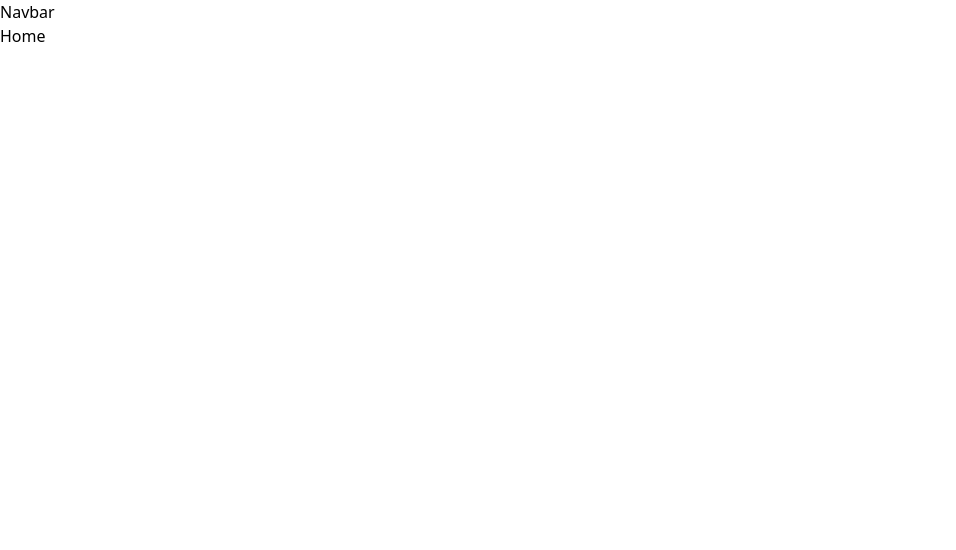
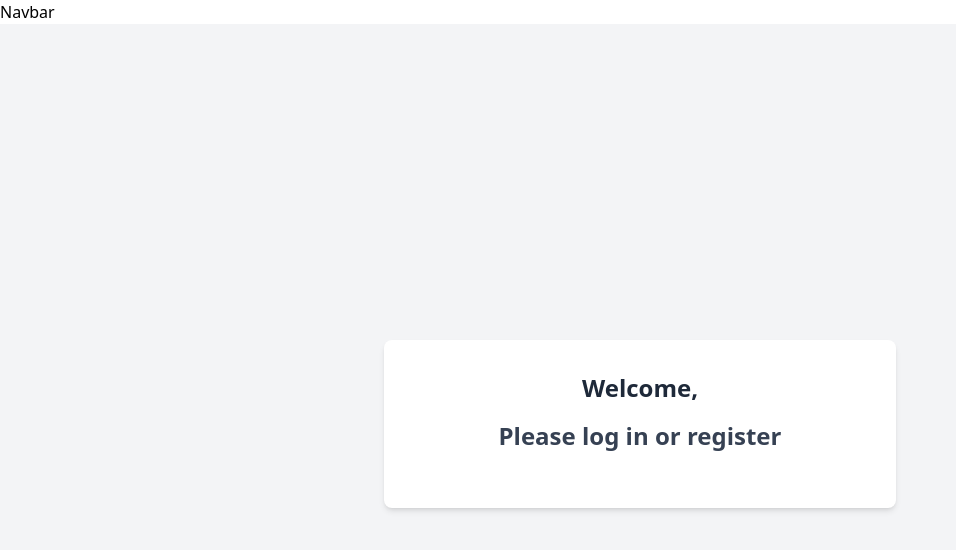
Before and after one commit to SohamPethkar7038/Basic-auth-mern, a React (Vite) app in the folder frontend/: page / in a window 1280 px wide. Shown: the top 550 px of the page, without its empty margins (0-956 px from the left). Built offline with nearby package versions, Linux system fonts and the light colour scheme.

Commit message:
add home page logic

```diff
--- a/frontend/pages/Home.jsx
+++ b/frontend/pages/Home.jsx
@@ -1,8 +1,34 @@
 import React from 'react'
+import { Link } from 'react-router-dom'
 
-const Home = () => {
+const Home = ({user,error}) => {
   return (
-    <div>Home</div>
+    <div className='min-h-screen flex items-center justify-center bg-gray-100'  >
+      <div className='bg-white p-8 rounded-lg shadow-md w-full max-w-lg text-center p-4'>
+        {error && <p className='text-red-500 mb-4 text-sm'>{error}</p>}
+
+        {user ? (
+          <div>
+            <h2 className='text-2xl font-bold mb-4 text-gray-800'>Welcome, {user.userName}</h2>
+            <p className='text-gray-600'>Email: {user.email}</p>
+          </div>
+        ) :(<div>
+           <h2 className='text-2xl font-bold mb-4 text-gray-800'>Welcome, </h2>
+            <p className='text-gray-700 text-2xl font-bold mb-6'>Please log in or register </p>
+            {/* <div>
+              <Link to='/login'>
+              Login
+              </Link>
+               <Link to='/register'>
+            Register
+              </Link>
+            </div> */}
+        </div>
+
+        )}
+
+      </div>
+    </div>
   )
 }
 
```
